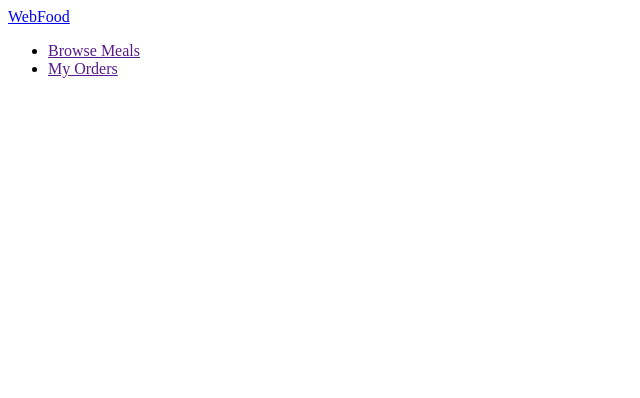
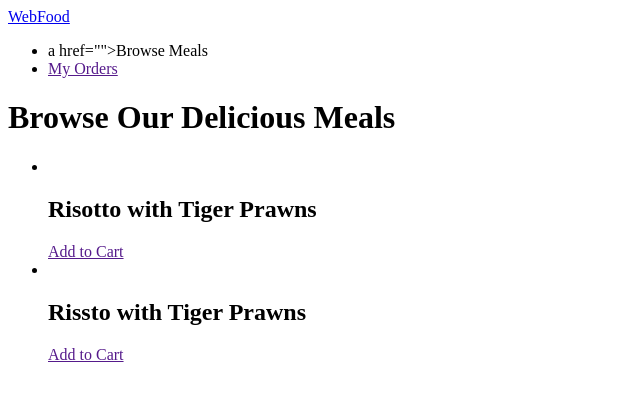
Before and after one commit to adebisiabdussamad/WebFood, a plain HTML site: page index.html in a window 1280 px wide. Shown: the whole page, without its empty margins (0-640 px from the left). Drawn offline with Linux system fonts and the light colour scheme.

Commit message:
Introduced images to my file and 80% completed with the html code

```diff
--- a/index.html
+++ b/index.html
@@ -13,16 +13,36 @@
             <a href="index.html" id="logo">WebFood</a>
             <nav>
                 <ul>
-                    <li>
-                        <a href="">Browse Meals</a>
-                    </li>
-                    <li>
-                        <a href="">My Orders</a>
-                    </li>
+                    <li>a href="">Browse Meals</a></li>
+                    <li><a href="">My Orders</a></li>
                 </ul>
             </nav>
         </header>
-        <main></main>
+        <main>
+            <h1>Browse Our Delicious Meals</h1>
+            <section id="latest-products">
+                <ul>
+                    <li class="food-items">
+                        <article>
+                            <img src="" alt="">
+                            <div class="foot-item-content">
+                                <h2>Risotto with Tiger Prawns</h2>
+                                <a href="" class="btn">Add to Cart</a>
+                            </div>
+                        </article>
+                    </li>
+                    <li class="food-items">
+                        <article>
+                            <img src="" alt="">
+                            <div class="foot-item-content">
+                                <h2>Rissto with Tiger Prawns</h2>
+                                <a href="" class="btn">Add to Cart</a>
+                            </div>
+                        </article>
+                    </li>
+                </ul>
+            </section>
+        </main>
     </body>
 
 </html>
```
Also changed, not shown: images/cheeseburgers.jpg (added), images/risotto.jpg (added).
